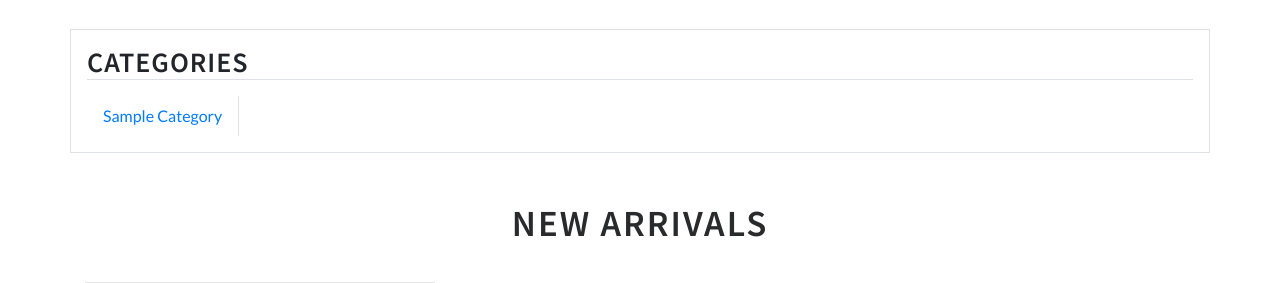
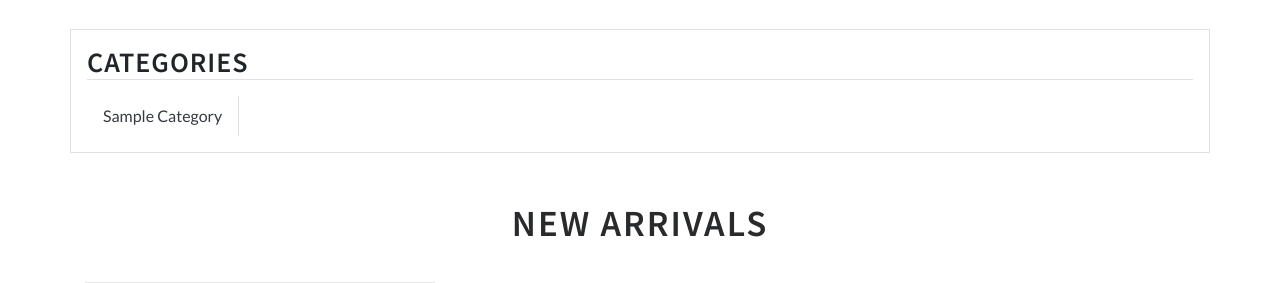
Before and after one commit to Yubby-Shoes/Yubby-shoes, a Django app: page / in a window 1280 px wide. Shown: the part 854-1137 px from the top of the page. Run offline with Django 3.2, Linux system fonts and the light colour scheme; tables that the repository leaves empty hold one stand-in row (Sample ...); some libraries are stand-ins or nearby versions.

Commit message:
[fix] minor UI fix

```diff
--- a/pages/templates/pages/index.html
+++ b/pages/templates/pages/index.html
@@ -104,7 +104,7 @@
       {% for category in categories %}
         <li class="d-block py-2 px-3 border-right">
           <a href="{% url 'pages:shop' %}?category={{ category.id }}"
-             class="text-capitalize"
+             class="text-capitalize text-dark"
              id="underline-link"
           >{{ category.category_name }}</a>
         </li>
```
